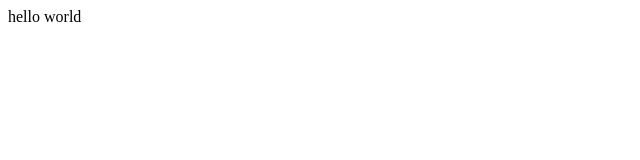
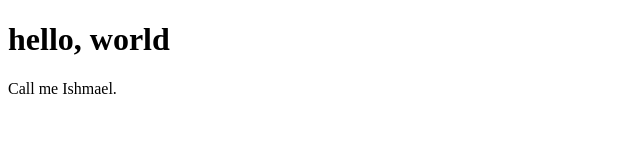
Before and after one commit to FCMP-VIU/Ruby, a plain HTML site: page index.html in a window 1280 px wide. Shown: the whole page, without its empty margins (0-640 px from the left). Drawn offline with Linux system fonts and the light colour scheme.

Commit message:
Add some HTML structure

```diff
--- a/index.html
+++ b/index.html
@@ -1 +1,10 @@
-<h1></h1>hello world</h1>
+<!DOCTYPE html>
+<html>
+  <head>
+    <title>This is the page's title</title>
+  </head>
+  <body>
+    <h1>hello, world</h1>
+    <p>Call me Ishmael.</p>
+  </body>
+</html>
```
